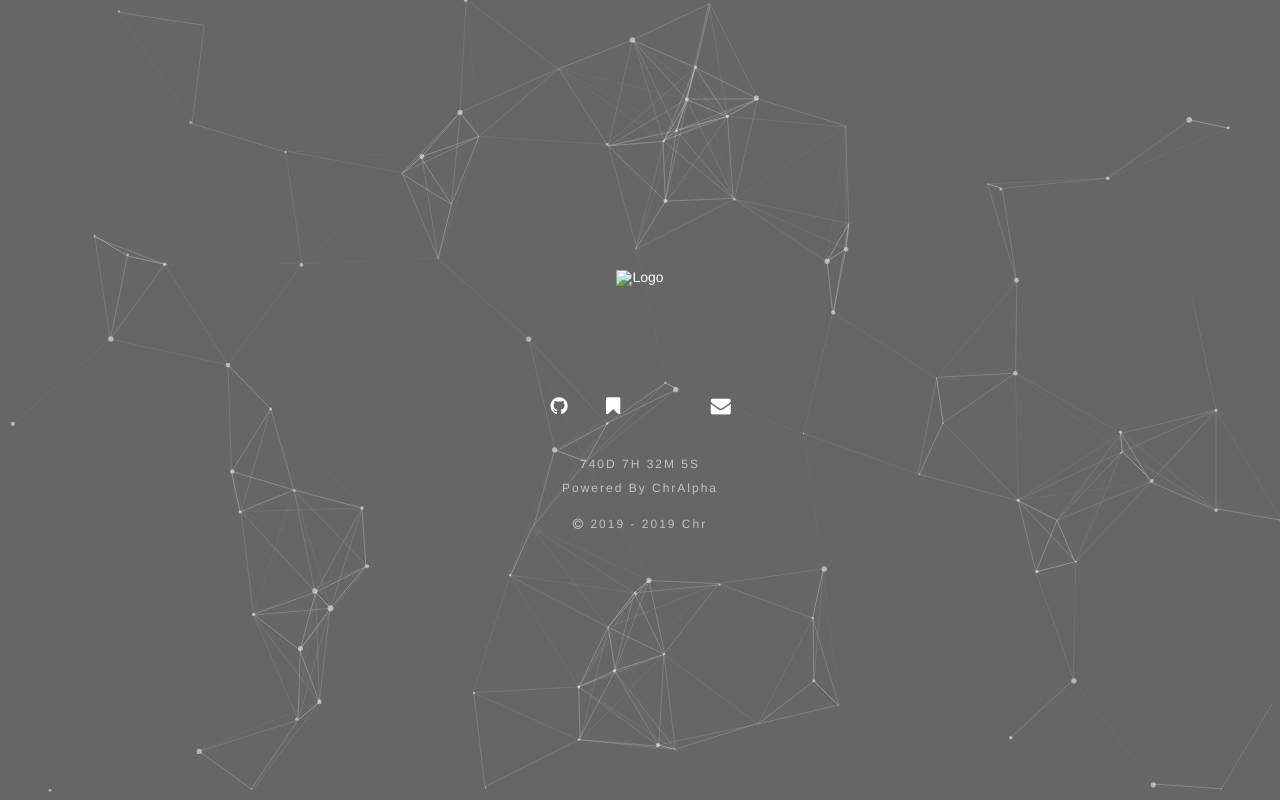
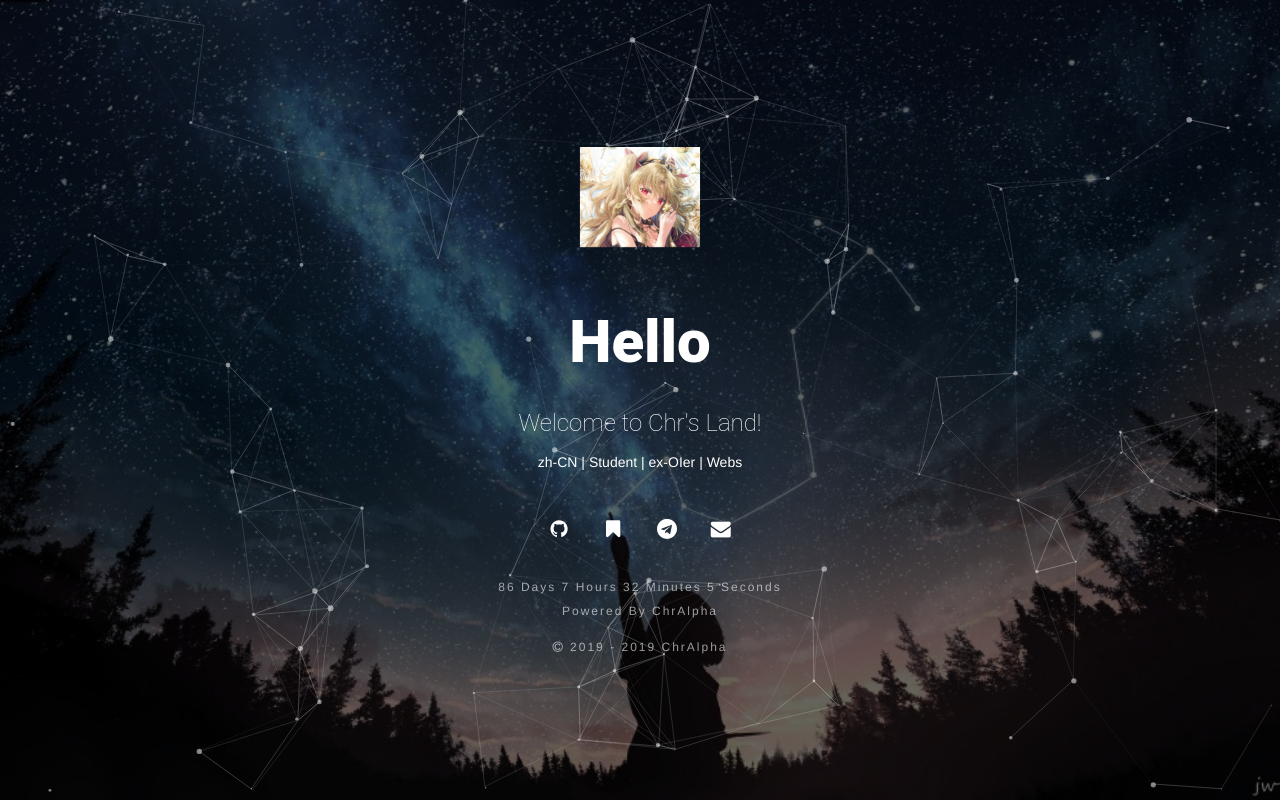
Before and after one commit to 1am-one/ChrisLand, a plain HTML site: page index.html in a window 1280 px wide. Drawn offline with Linux system fonts and the light colour scheme.

Commit message:
third init

```diff
--- a/index.html
+++ b/index.html
@@ -41,7 +41,7 @@
 	<div id="main-wrapper">
 
 		<!-- [ PAGE-SECTION ] -->
-		<main id="main" class="background" data-image="images/background.png">
+		<main id="main" class="background" data-image="images/background.jpg">
 
 			<!-- [ BACKGROUND-OVERLAY ] -->
 			<div class="overlay" style="background-color: rgba(0,0,0,0.6)"></div>
@@ -60,7 +60,7 @@
 						<!-- [ LOGO ] -->
 						<div class="logo ac anim fadeInUp s01 delay-0-5s">
 							<div class="logo-wrp">
-								<img src="images/logo.png" alt="Logo">
+								<img src="images/logo.jpeg" alt="Logo">
 							</div>
 						</div>
 						<!-- [ LOGO END ] -->
@@ -69,20 +69,10 @@
 						<div class="tagline ac anim fadeInUp s01 delay-0-6s">
 
 							<!-- ANIMATION TEXT -->
-							<div class="carousel-widget text-carousel" data-itemrange="false" data-in="fadeIn" data-out="fadeOut" data-autoplay="true" data-loop="true" data-items="1" data-mouseDrag="false" data-touchDrag="false">
-								<div class="carousel">
-
-									<div class="owl-carousel owl-theme">
-
-										<div class="item">
-											<h1>Hello</h1>
-											<p>Welcome to Chr's Land!</p>
-										</div>
-
-									</div>
-
-								</div>
-							</div>
+                            <h1>Hello</h1>
+                            <p>Welcome to Chr's Land!</p>
+                            <br>
+                            zh-CN | Student | ex-OIer | Webs
 						</div>
 						<!-- [ TAGLINE END ] -->
 
@@ -107,18 +97,19 @@
 
 							<a class="icon vhm" target="_blank" href="https://chralpha.com">
 								<span class="box"></span>
-								<i class="fa fa-bookmark vhm-item"></i>
+                                <i class="fa fa-bookmark vhm-item"></i>
 							</a>
 
                             <a class="icon vhm" target="_blank" href="https://t.me/FnWuChatBot">
 								<span class="box"></span>
-                                <i class="fab fa-telegram vhm-item"></i>
+                                <i class="fa fa-telegram vhm-item"></i>
 							</a>
 
                             <a class="icon vhm" target="_blank" href="https://chralpha.com/email">
 								<span class="box"></span>
 								<i class="fa fa-envelope vhm-item"></i>
 							</a>
+
 						</div>
 						<!-- [ SOCIAL ICON END ] -->
 
@@ -132,7 +123,7 @@
 									//document.write("");
 									function show_date_time(){
 									window.setTimeout("show_date_time()", 1000);
-									timeold=((new Date()).getTime()-(new Date("12/19/2017 00:00:00")).getTime());
+									timeold=((new Date()).getTime()-(new Date("10/4/2019 00:00:00")).getTime());
 									sectimeold=timeold/1000
 									secondsold=Math.floor(sectimeold);
 									msPerDay=24*60*60*1000
@@ -143,7 +134,7 @@
 									e_minsold=(e_hrsold-hrsold)*60;
 									minsold=Math.floor((e_hrsold-hrsold)*60);
 									seconds=Math.floor((e_minsold-minsold)*60);
-									aa.innerHTML=""+daysold+"D "+hrsold+"H "+minsold+"M "+seconds+"S ";
+									aa.innerHTML=""+daysold+" Days "+hrsold+" Hours "+minsold+" Minutes "+seconds+" Seconds ";
 									}
 									show_date_time();
 									//-->
@@ -153,7 +144,7 @@
 							Powered By ChrAlpha
 							<br /><br /><br />
 							<span><i class="fa fa-copyright"></i></span>
-							2019 - <script>document.write( new Date().getFullYear() );</script>  Chr
+							2019 - <script>document.write( new Date().getFullYear() );</script>  ChrAlpha
 						</div>
 
 
```
